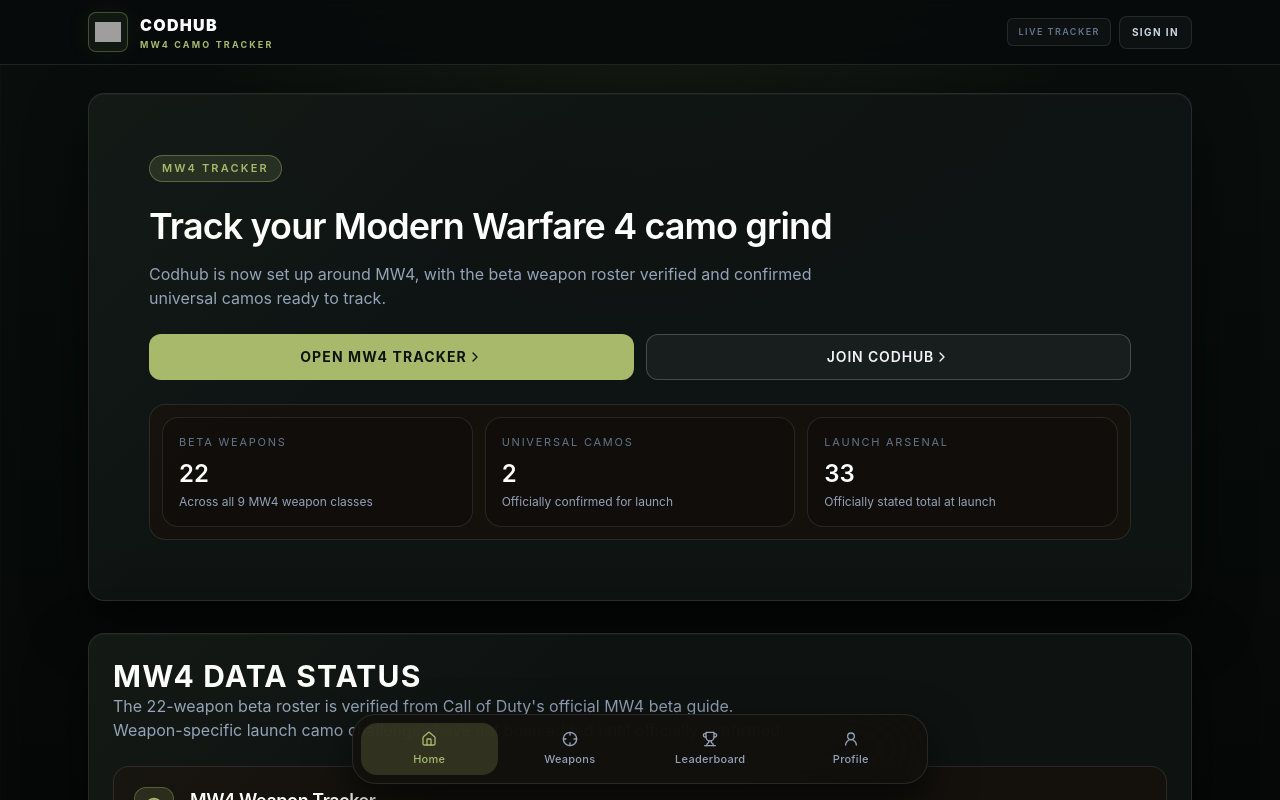
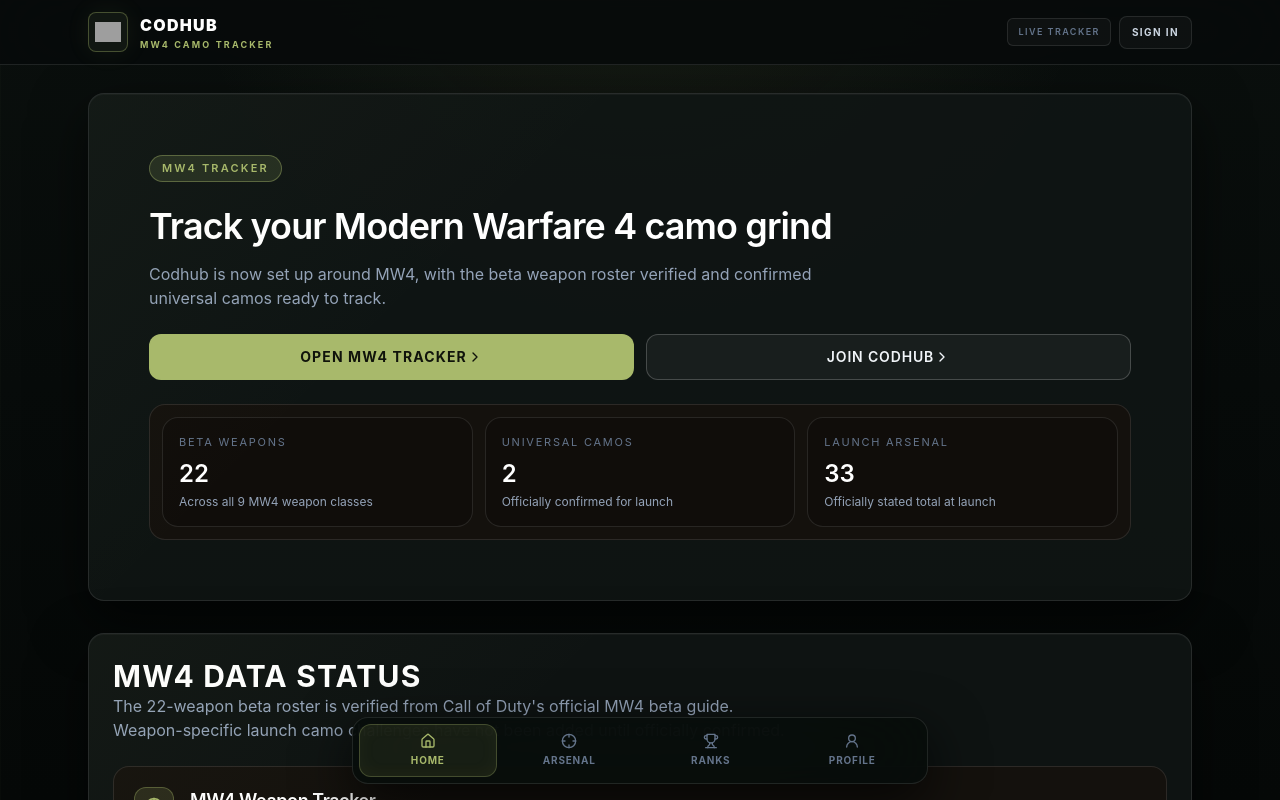
Before and after one commit to addsok/Addsok.github.io, a Next.js app: page / in a window 1280 px wide. Shown: the top 800 px of the page. Built offline with nearby package versions, Linux system fonts and the light colour scheme; no server answers; grey boxes are pictures that could not be loaded.

Commit message:
Refresh MW4 visual system: components/layout/bottom-nav.tsx

```diff
--- a/components/layout/bottom-nav.tsx
+++ b/components/layout/bottom-nav.tsx
@@ -21,14 +21,14 @@
   const items: NavItem[] = [
     { href: "/", label: "Home", icon: House },
     ...(isLoggedIn ? [{ href: "/dashboard", label: "Dashboard", icon: LayoutDashboard }] : []),
-    { href: "/weapons", label: "Weapons", icon: Crosshair },
-    { href: "/leaderboard", label: "Leaderboard", icon: Trophy },
+    { href: "/weapons", label: "Arsenal", icon: Crosshair },
+    { href: "/leaderboard", label: "Ranks", icon: Trophy },
     { href: isLoggedIn ? "/profile" : "/login", label: "Profile", icon: UserRound }
   ];
 
   return (
     <nav className="pointer-events-none fixed inset-x-0 bottom-0 z-50 flex justify-center px-3 pb-3 sm:px-4 sm:pb-4">
-      <div className="pointer-events-auto w-full max-w-xl rounded-3xl border border-white/10 bg-[#12100d]/95 p-2 shadow-[0_18px_45px_rgba(0,0,0,0.65)] backdrop-blur-2xl">
+      <div className="pointer-events-auto w-full max-w-xl rounded-2xl border border-white/10 bg-[#080d0b]/95 p-1.5 shadow-[0_18px_55px_rgba(0,0,0,0.72)] backdrop-blur-2xl">
         <ul className="grid gap-1" style={{ gridTemplateColumns: `repeat(${items.length}, minmax(0, 1fr))` }}>
           {items.map(({ href, label, icon: Icon }) => {
             const isActive = pathname === href || (href !== "/" && pathname.startsWith(href));
@@ -38,10 +38,10 @@
                 <Link
                   href={href}
                   className={clsx(
-                    "flex flex-col items-center justify-center rounded-2xl px-2 py-2 text-[11px] font-medium tracking-wide transition",
+                    "flex flex-col items-center justify-center rounded-xl px-2 py-2 text-[10px] font-bold uppercase tracking-[0.08em] transition",
                     isActive
-                      ? "bg-accent/20 text-accent"
-                      : "text-slate-400 hover:bg-white/5 hover:text-slate-200"
+                      ? "border border-accent/30 bg-accent/10 text-accent shadow-[inset_0_0_18px_rgba(168,185,107,0.05)]"
+                      : "border border-transparent text-slate-500 hover:bg-white/[0.035] hover:text-slate-200"
                   )}
                 >
                   <Icon className="mb-1 h-4 w-4" />
```
